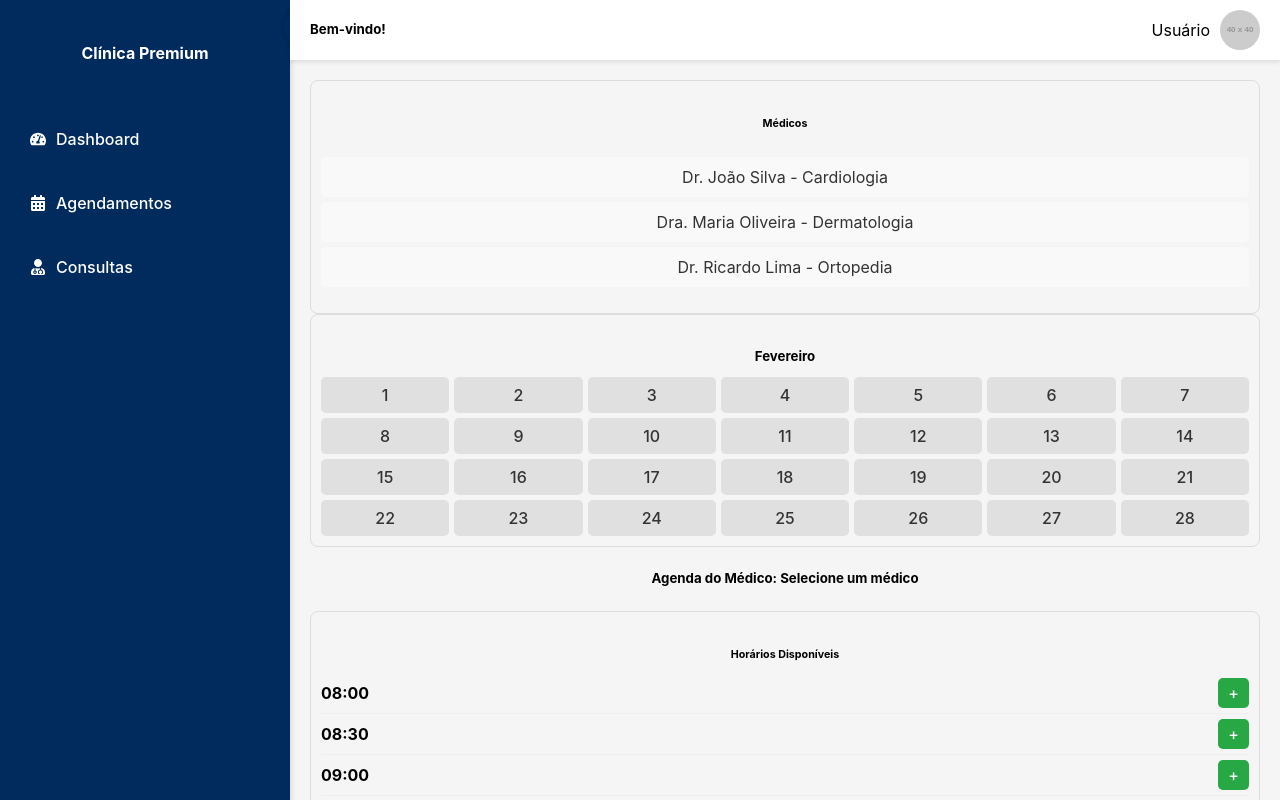
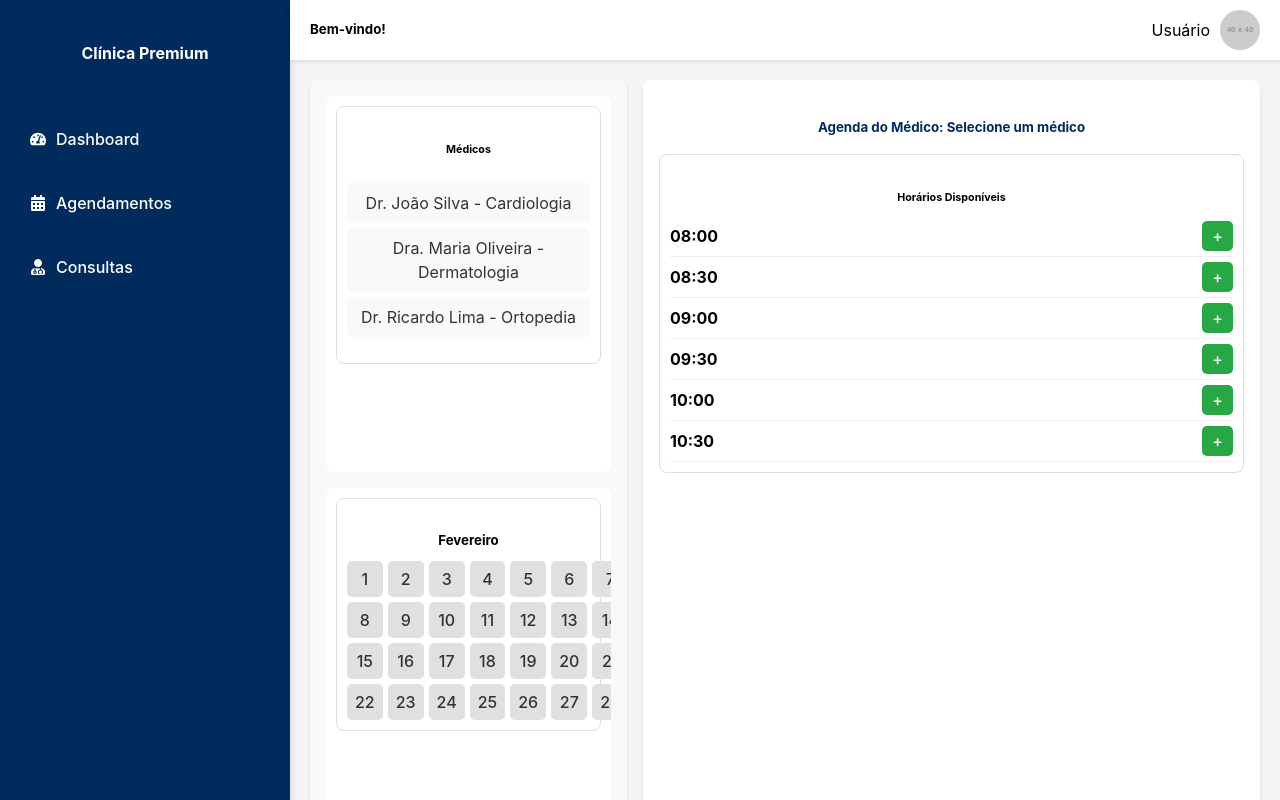
Before and after one commit to joaolrocha/advhealth, a React (Vite) app: page /schedule in a window 1280 px wide. Built offline with nearby package versions, Linux system fonts and the light colour scheme.

Commit message:
styling some pages

```diff
--- a/src/components/apointments/Apointments.tsx
+++ b/src/components/apointments/Apointments.tsx
@@ -15,7 +15,7 @@ type AppointmentsListProps = {
 // Componente funcional com tipagem correta
 const AppointmentsList: React.FC<AppointmentsListProps> = ({ appointments, selectedDate }) => {
   return (
-    <div style={{ border: '1px solid #ddd', borderRadius: '8px', padding: '10px' }}>
+    <div style={{ border: '1px solid #ddd', borderRadius: '8px', padding: '10px', width: '100%' }}>
       <h5 style={{ textAlign: 'center', marginBottom: '10px' }}>
         Compromissos - {selectedDate ? `Dia ${selectedDate}` : 'Selecione uma data'}
       </h5>
--- a/src/components/charts/DashboardCharts.tsx
+++ b/src/components/charts/DashboardCharts.tsx
@@ -16,7 +16,7 @@ const COLORS = ['#002b5c', '#e0e0e0'];
 
 const DashboardCharts: React.FC = () => {
   return (
-    <div style={{ display: 'flex', gap: '20px', justifyContent: 'space-between', marginTop: '20px' }}>
+    <div style={{ display: 'flex', gap: '20px', justifyContent: 'space-between'}}>
       {/* Gráfico de Pizza - Ganhos por Consulta */}
       <div style={{ width: '30%', textAlign: 'center' }}>
         <h6>Ganhos por Consulta</h6>
--- a/src/pages/Dashboard/Dashboard.tsx
+++ b/src/pages/Dashboard/Dashboard.tsx
@@ -49,16 +49,14 @@ const Dashboard: React.FC = () => {
         </Row>
       </div>
       {/* Conteúdo */}
-      <div className="w-100" style={{ padding: '20px', backgroundColor: '#fff', display: 'flex' }}>
+      <div className="w-100" style={{ padding: '20px', backgroundColor: '#fff', display: 'flex', gap: '1rem' }}>
         {/* SearchBar */}
 
         {/* Gráficos e Calendário */}
         <Row className="mb-4" style={{ width: '70%' }}>
           {/* Gráficos */}
           <Col md={8} style={{ display: 'flex', gap: '20px' }}>
-            {/* Gráfico 1 */}
             <div style={{ flex: 1 }}>
-              {/* <h6 style={{ textAlign: 'center' }}>Ganhos por Consulta</h6> */}
               <DashboardCharts />
             </div>
           </Col>
@@ -70,14 +68,14 @@ const Dashboard: React.FC = () => {
             </Col>
           </Row>
         </Row>
-        <div style={{ display: 'flex', flexDirection: 'column', width:'30%', alignItems: 'center'}}>
+        <div style={{ display: 'flex', flexDirection: 'column', width:'30%', alignItems: 'center', gap: '1.4rem'}}>
           {/* Calendário */}
-          <Col md={4}>
+          <Col md={4} style={{width: '100%'}}>
             <h6 style={{ textAlign: 'center' }}>Calendário</h6>
             <CalendarComponent onDateSelect={handleDateSelect} />
           </Col>
           {/* Lista de Compromissos */}
-          <Row className="mt-4">
+          <Row className="mt-4" style={{width: '100%'}}>
             <Col md={12}>
               <AppointmentsList appointments={appointments} selectedDate={selectedDate} />
             </Col>
--- a/src/pages/Schedules/Schedules.tsx
+++ b/src/pages/Schedules/Schedules.tsx
@@ -1,5 +1,5 @@
 import React, { useState } from 'react';
-import { Col, Row } from 'react-bootstrap';
+import { Container } from 'react-bootstrap';
 import CalendarComponent from '../../components/calendar/CalendarComponent';
 import DoctorsList from '../../components/doctorList/DoctorsList';
 import ScheduleList from '../../components/scheduleList/SchedulesList';
@@ -32,21 +32,50 @@ const Schedule: React.FC = () => {
 
   return (
     <LayoutDashboard>
-      <Row>
-        {/* Sidebar com Médicos e Calendário */}
-        <Col md={4}>
-          <DoctorsList onSelectDoctor={(doctor) => setSelectedDoctor(doctor.name)} />
-          <CalendarComponent onDateSelect={(date) => console.log('Data selecionada:', date)} />
-        </Col>
+      <Container fluid style={{ display: 'flex', height: '100vh', padding: '0', gap: '1rem' }}>
+        {/* Coluna ESQUERDA: Lista de Médicos e Calendário */}
+        <div
+          style={{
+            display: 'flex',
+            flexDirection: 'column',
+            gap: '1rem',
+            width: '30%',
+            backgroundColor: '#f8f9fa',
+            padding: '1rem',
+            borderRadius: '8px',
+            boxShadow: '0 2px 4px rgba(0,0,0,0.1)',
+          }}
+        >
+          {/* Lista de Médicos */}
+          <div style={{ flex: 1, overflowY: 'auto', padding: '10px', backgroundColor: '#fff', borderRadius: '8px' }}>
+            <DoctorsList onSelectDoctor={(doctor) => setSelectedDoctor(doctor.name)} />
+          </div>
 
-        {/* Horários Disponíveis */}
-        <Col md={8}>
-          <h5>
+          {/* Calendário */}
+          <div style={{ flex: 1, overflowY: 'auto', padding: '10px', backgroundColor: '#fff', borderRadius: '8px' }}>
+            <CalendarComponent onDateSelect={(date) => console.log('Data selecionada:', date)} />
+          </div>
+        </div>
+
+        {/* Coluna DIREITA: Agenda do Médico */}
+        <div
+          style={{
+            display: 'flex',
+            flexDirection: 'column',
+            flex: 1,
+            backgroundColor: '#fff',
+            borderRadius: '8px',
+            padding: '1rem',
+            boxShadow: '0 2px 4px rgba(0,0,0,0.1)',
+            overflowY: 'auto',
+          }}
+        >
+          <h5 style={{ marginBottom: '1rem', color: '#002b5c' }}>
             Agenda do Médico: <strong>{selectedDoctor || 'Selecione um médico'}</strong>
           </h5>
           <ScheduleList schedules={schedules} onAdd={handleAddAppointment} />
-        </Col>
-      </Row>
+        </div>
+      </Container>
     </LayoutDashboard>
   );
 };
```
